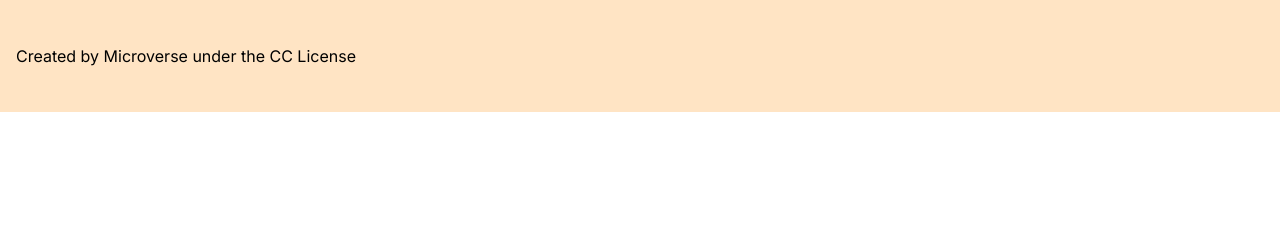
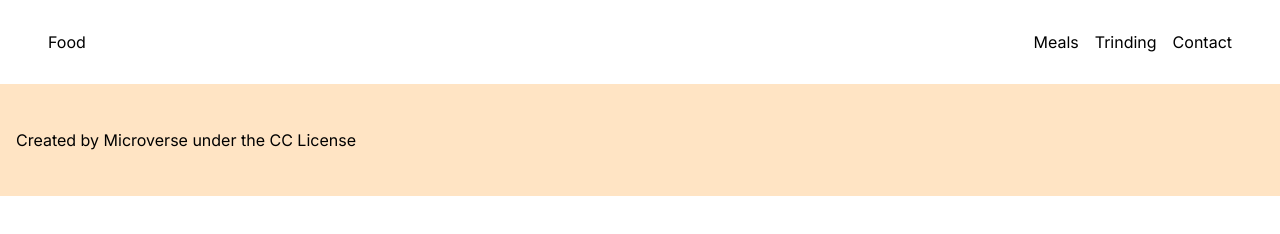
Before and after one commit to Ellon-M/group-capstone, a website built with webpack: page src/index.html in a window 1280 px wide. Shown: the top 234 px of the page. Built offline with nearby package versions, Linux system fonts and the light colour scheme.

Commit message:
add navigation bar

```diff
--- a/src/index.html
+++ b/src/index.html
@@ -6,6 +6,16 @@
   <title>Meals</title>
 </head>
 <body>
+  <header>
+    <nav>
+      <div class="logo">Food</div>
+      <ul>
+        <li>Meals</li>
+        <li>Trinding</li>
+        <li>Contact</li>
+      </ul>
+    </nav>
+  </header>
   <footer>
     Created by Microverse under the CC License
   </footer>
--- a/src/style.css
+++ b/src/style.css
@@ -5,6 +5,23 @@
   padding: 0;
   width: 100%;
   font-family: 'Inter', sans-serif;
+}
+
+li {
+  list-style: none;
+}
+
+nav {
+  padding: 1rem 3rem;
+  display: flex;
+  justify-content: space-between;
+  align-items: center;
+}
+
+header ul {
+  display: flex;
+  justify-content: center;
+  gap: 1rem;
 }
 
 footer {
```
Also changed, not shown: dist/index.html, dist/main.js, 1 other file.
